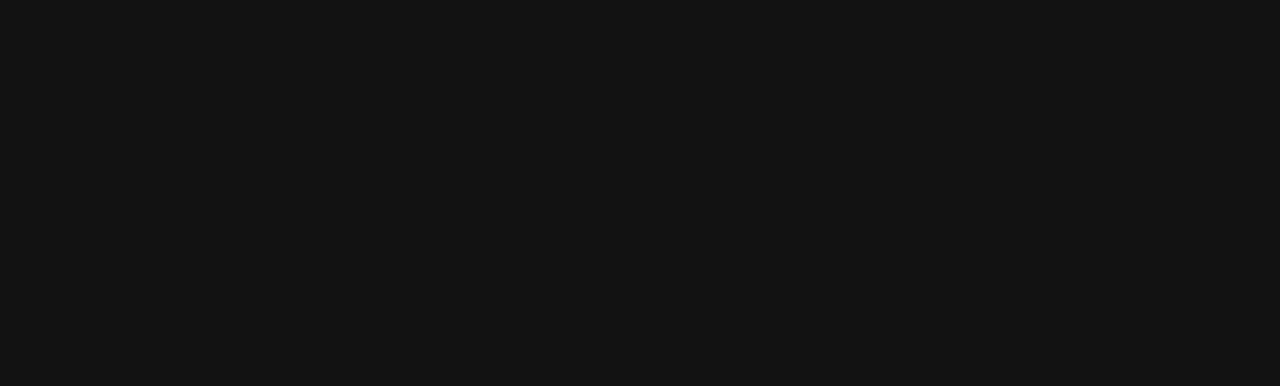
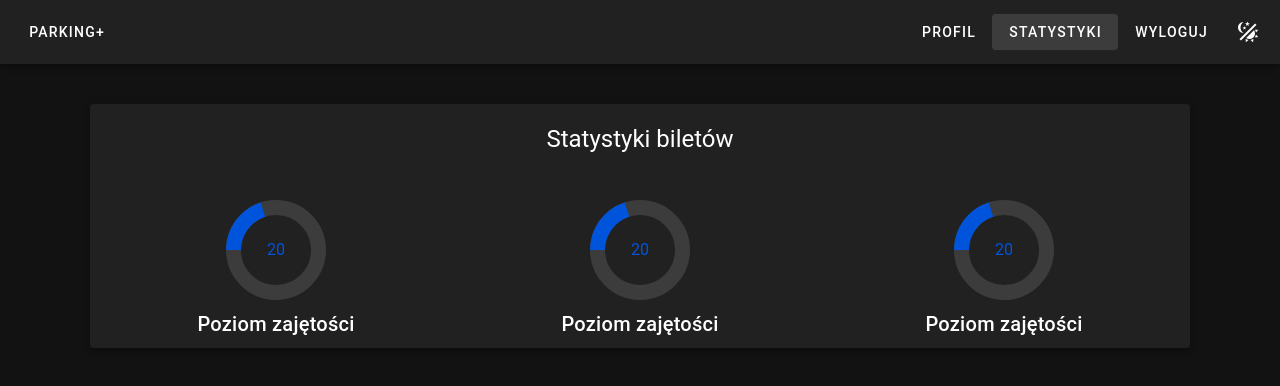
Before and after one commit to Lecrut/Parking-, a Nuxt app: page /administration/statistics in a window 1280 px wide. Before the commit this address had no page. Shown: the top 386 px of the page. Built offline with nearby package versions, Linux system fonts and the light colour scheme.

Commit message:
add basic view of statistics for admins

```diff
--- a/components/navBars/navBarAdmin.vue
+++ b/components/navBars/navBarAdmin.vue
@@ -30,6 +30,10 @@ function logOut() {
         Profil
       </v-btn>
 
+      <v-btn variant="text" color="default" to="/administration/statistics">
+        Statystyki
+      </v-btn>
+
       <v-btn variant="text" color="default" @click="logOut">
         Wyloguj
       </v-btn>
@@ -47,6 +51,11 @@ function logOut() {
                 Profil
               </v-list-item-title>
             </v-list-item>
+            <v-list-item to="/administration/statistics">
+              <v-list-item-title>
+                Statystyki
+              </v-list-item-title>
+            </v-list-item>
             <v-list-item @click="logOut">
               <v-list-item-title>
                 Wyloguj
--- /dev/null
+++ b/pages/administration/statistics.vue
@@ -0,0 +1,77 @@
+<script setup lang="ts">
+import NavBarAdmin from "~/components/navBars/navBarAdmin.vue";
+
+const value = ref(20)
+</script>
+
+<template>
+  <nav-bar-admin />
+
+  <v-sheet
+      class="d-flex align-center justify-center flex-wrap text-center mx-auto my-10 px-4"
+      elevation="4"
+      max-width="1100"
+      rounded
+  >
+    <v-row justify="center" class="w-100">
+      <v-col cols="12" md="8" sm="12">
+        <div class="text-h5 my-5">
+          Statystyki biletów
+        </div>
+      </v-col>
+    </v-row>
+    <v-row justify="center">
+      <v-col cols="12" md="4" sm="6" xs="12">
+        <v-progress-circular
+            :model-value="value"
+            :rotate="-90"
+            :size="100"
+            :width="15"
+            color="primary"
+        >
+          {{ value }}
+        </v-progress-circular>
+
+        <div class="text-h6 my-2">
+          Poziom zajętości
+        </div>
+      </v-col>
+
+      <v-col cols="12" md="4" sm="6" xs="12">
+        <v-progress-circular
+            :model-value="value"
+            :rotate="-90"
+            :size="100"
+            :width="15"
+            color="primary"
+        >
+          {{ value }}
+        </v-progress-circular>
+
+        <div class="text-h6 my-2">
+          Poziom zajętości
+        </div>
+      </v-col>
+
+      <v-col cols="12" md="4" sm="6" xs="12">
+        <v-progress-circular
+            :model-value="value"
+            :rotate="-90"
+            :size="100"
+            :width="15"
+            color="primary"
+        >
+          {{ value }}
+        </v-progress-circular>
+
+        <div class="text-h6 my-2">
+          Poziom zajętości
+        </div>
+      </v-col>
+    </v-row>
+  </v-sheet>
+</template>
+
+<style scoped>
+
+</style>
```
